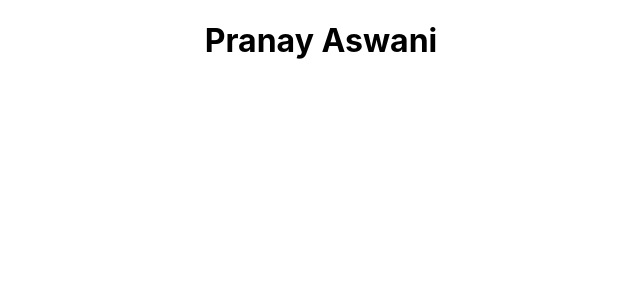
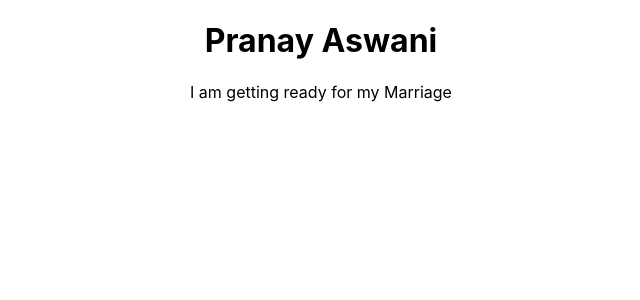
Before and after one commit to pranayaswani/git-lg-blogs, a React (Create React App) app: page / in a window 1280 px wide. Shown: the top 300 px of the page, without its empty margins (319-959 px from the left). Built offline with nearby package versions, Linux system fonts and the light colour scheme.

Commit message:
Did my first change

```diff
--- a/src/App.js
+++ b/src/App.js
@@ -5,6 +5,7 @@ function App() {
   return (
     <div className="App">
       <h1>Pranay Aswani</h1>
+      <p>I am getting ready for my Marriage</p>
     </div>
   );
 }
```
